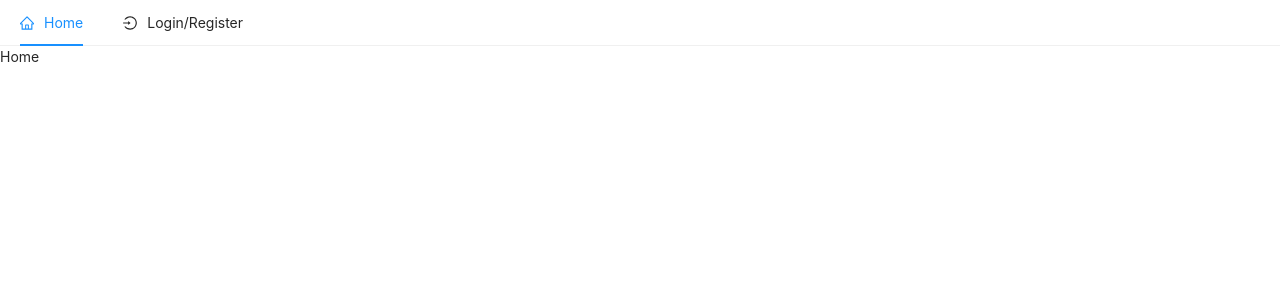
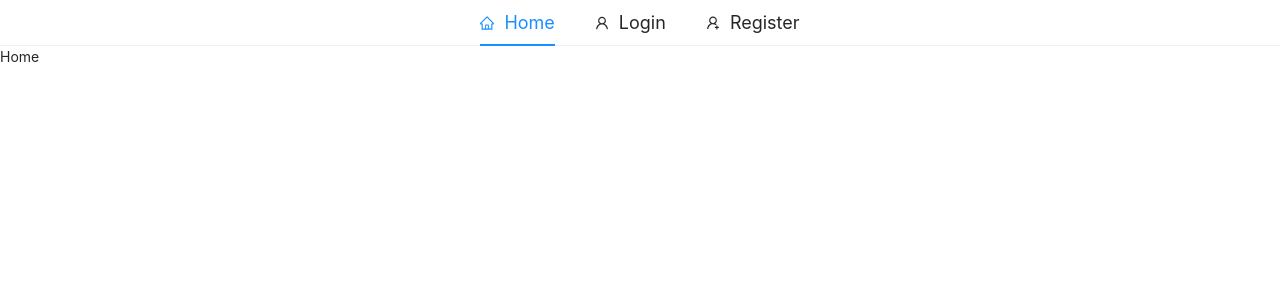
Before and after one commit to rray524/dronex, a React (Create React App) app: page / in a window 1280 px wide. Shown: the top 300 px of the page. Built offline with nearby package versions, Linux system fonts and the light colour scheme.

Commit message:
nav bar created

```diff
--- a/src/components/Navigation.js
+++ b/src/components/Navigation.js
@@ -1,26 +1,23 @@
 import React, { useState } from 'react';
 import { Menu } from 'antd';
-import { HomeOutlined, LoginOutlined } from '@ant-design/icons';
+import { HomeOutlined, UserOutlined, UserAddOutlined } from '@ant-design/icons';
+import { Link } from 'react-router-dom';
 
-const { SubMenu } = Menu;
+const { Item } = Menu;
 const Navigation = () => {
     const [current, setCurrent] = useState('home');
-    const handleClick = () => {
-        // text
+    const handleClick = (e) => {
+
+        setCurrent(e.key)
     }
     return (
-        <Menu onClick={handleClick} selectedKeys={[current]} mode="horizontal">
-            <Menu.Item key="home" icon={<HomeOutlined />}>
-                Home
-            </Menu.Item>
-
-            <SubMenu key="SubMenu" icon={<LoginOutlined />} title="Login/Register">
-                <Menu.ItemGroup>
-                    <Menu.Item key="setting:1">Login</Menu.Item>
-                    <Menu.Item key="setting:2">Register</Menu.Item>
-                </Menu.ItemGroup>
-            </SubMenu>
-        </Menu>
+        <Menu onClick={handleClick} selectedKeys={[current]} mode="horizontal" className='justify-content-center'>
+            <Item key="home" icon={<HomeOutlined />} style={{ display: 'flex', alignItems: 'center', fontSize: "18px" }}>
+                <Link to="/">Home</Link>
+            </Item>
+            <Item key="login" icon={<UserOutlined />} style={{ display: 'flex', alignItems: 'center', fontSize: "18px" }}><Link to="/login">Login</Link></Item>
+            <Item key="register" icon={<UserAddOutlined />} style={{ display: 'flex', alignItems: 'center', fontSize: "18px" }}><Link to="/registration">Register</Link></Item>
+        </Menu >
     );
 };
 
```
